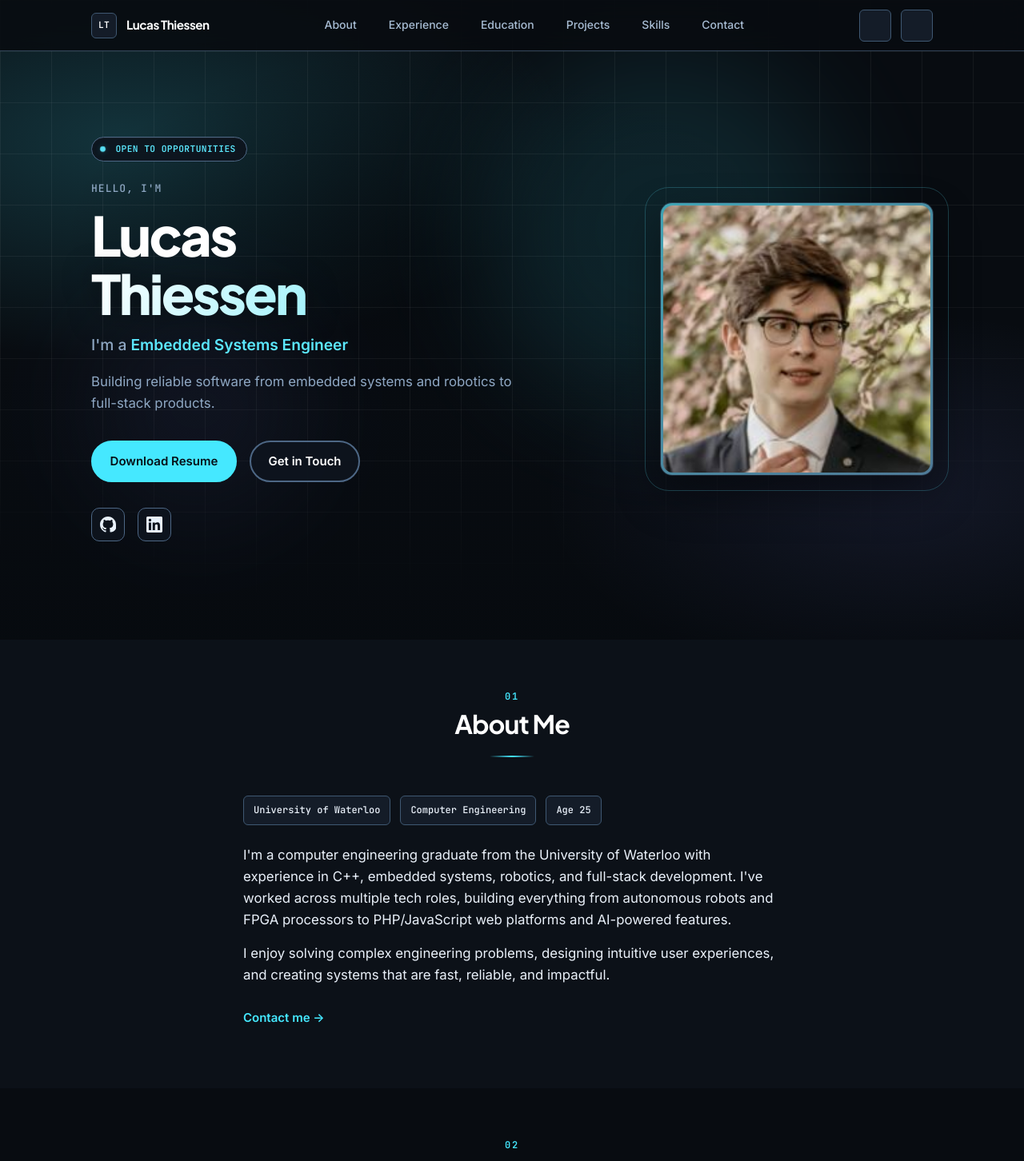
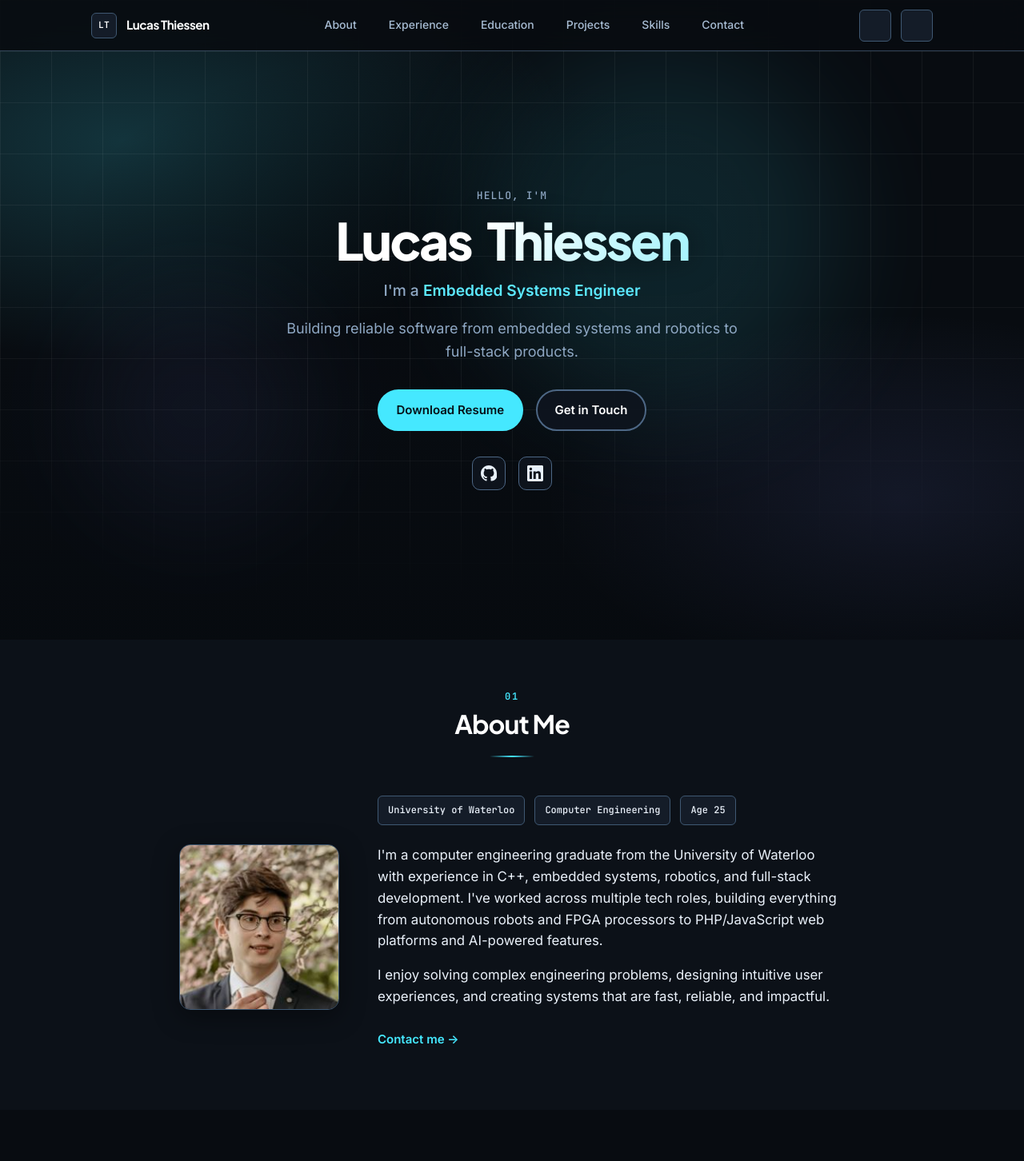
Before and after one commit to lucasthiessen14/lucasthiessen14.github.io, a React (Vite) app: page / in a window 1280 px wide. Shown: the top 1452 px of the page at 80% size. Built offline with nearby package versions, Linux system fonts and the light colour scheme; some icons are missing.

Commit message:
Updated Hero and about me section

```diff
--- a/index.html
+++ b/index.html
@@ -1,5 +1,5 @@
 <!DOCTYPE html>
-<html lang="en">
+<html lang="en" data-theme="dark">
   <head>
     <meta charset="utf-8" />
     <meta name="viewport" content="width=device-width, initial-scale=1, viewport-fit=cover" />
--- a/src/components/sections/AboutSection.tsx
+++ b/src/components/sections/AboutSection.tsx
@@ -1,3 +1,4 @@
+import { siteConfig } from '../../config/site';
 import { SectionTitle } from './SectionTitle';
 import { scrollToSelector } from '../../utils/scroll';
 
@@ -12,7 +13,18 @@ export function AboutSection({ variant = 'page' }: AboutSectionProps) {
   const inner = (
     <>
       {variant === 'page' && <SectionTitle number="01">About Me</SectionTitle>}
-      <div className="about__content reveal">
+      <div className="about__layout reveal">
+        {variant === 'page' && (
+          <div className="about__photo">
+            <img
+              src={siteConfig.profileImage.src}
+              alt="Portrait of Lucas Thiessen"
+              width={siteConfig.profileImage.width}
+              height={siteConfig.profileImage.height}
+            />
+          </div>
+        )}
+        <div className="about__body">
           <ul className="about__stats">
             <li className="about__stat">University of Waterloo</li>
             <li className="about__stat">Computer Engineering</li>
@@ -41,6 +53,7 @@ export function AboutSection({ variant = 'page' }: AboutSectionProps) {
             </a>
           )}
         </div>
+      </div>
     </>
   );
 
--- a/src/components/sections/HeroSection.tsx
+++ b/src/components/sections/HeroSection.tsx
@@ -41,14 +41,13 @@ function HeroPhoto({ placement }: { placement: 'mobile' | 'desktop' }) {
 export function HeroSection({ variant = 'page' }: HeroSectionProps) {
   const { role, isAnimating } = useHeroTagline();
   const isModal = variant === 'modal';
+  const { profileDisplay } = siteConfig;
+  const showPortrait = profileDisplay === 'photo' || profileDisplay === 'initials';
+  const isCentered = profileDisplay === 'none' && !isModal;
 
   const content = (
     <div className="hero__content reveal is-visible">
-      <div className="hero__badge">
-        <span className="hero__badge-dot" aria-hidden="true" />
-        Open to opportunities
-      </div>
-      {!isModal && <HeroPhoto placement="mobile" />}
+      {!isModal && showPortrait && <HeroPhoto placement="mobile" />}
       <p className="hero__greeting">Hello, I&apos;m</p>
       <h1 className="hero__title">
         <span className="hero__title-line">Lucas</span>
@@ -117,7 +116,10 @@ export function HeroSection({ variant = 'page' }: HeroSectionProps) {
   if (isModal) return content;
 
   return (
-    <section className="hero" id="hero">
+    <section
+      className={`hero${isCentered ? ' hero--centered' : ''}`}
+      id="hero"
+    >
       <div className="hero__bg" aria-hidden="true" />
       <div className="hero__grid" aria-hidden="true" />
       <div className="hero__orb hero__orb--1" aria-hidden="true" />
@@ -125,7 +127,7 @@ export function HeroSection({ variant = 'page' }: HeroSectionProps) {
       <div className="hero__inner container">
         <div className="hero__layout">
           {content}
-          {!isModal && <HeroPhoto placement="desktop" />}
+          {!isModal && showPortrait && <HeroPhoto placement="desktop" />}
         </div>
       </div>
     </section>
--- a/src/config/site.ts
+++ b/src/config/site.ts
@@ -1,12 +1,13 @@
-/** How the hero portrait is rendered. Use `initials` until a sharp photo is available. */
-export type ProfileDisplay = 'photo' | 'initials';
+/** How the hero portrait is rendered. */
+export type ProfileDisplay = 'photo' | 'initials' | 'none';
 
 export const siteConfig = {
   /**
    * `photo` — shows profileImage.src (replace with ≥680×680px for best quality).
    * `initials` — styled LT monogram instead of a photo.
+   * `none` — centered text-only hero with no portrait.
    */
-  profileDisplay: 'photo' as ProfileDisplay,
+  profileDisplay: 'none' as ProfileDisplay,
   profileImage: {
     src: '/images/profile_pic.jpg',
     width: 200,
--- a/src/context/ThemeContext.tsx
+++ b/src/context/ThemeContext.tsx
@@ -18,28 +18,39 @@ type ThemeContextValue = {
 const ThemeContext = createContext<ThemeContextValue | null>(null);
 
 export function readStoredTheme(): ColorTheme {
-  const stored = localStorage.getItem(COLOR_THEME_STORAGE_KEY);
-  return stored === 'light' || stored === 'dark' ? stored : 'dark';
+  return localStorage.getItem(COLOR_THEME_STORAGE_KEY) === 'light' ? 'light' : 'dark';
 }
 
-function applyTheme(theme: ColorTheme) {
+function syncTheme(theme: ColorTheme) {
   document.documentElement.setAttribute('data-theme', theme);
-  localStorage.setItem(COLOR_THEME_STORAGE_KEY, theme);
+}
+
+function persistTheme(theme: ColorTheme) {
+  if (theme === 'light') {
+    localStorage.setItem(COLOR_THEME_STORAGE_KEY, 'light');
+  } else {
+    localStorage.removeItem(COLOR_THEME_STORAGE_KEY);
+  }
 }
 
 export function ThemeProvider({ children }: { children: ReactNode }) {
   const [theme, setThemeState] = useState<ColorTheme>(() => readStoredTheme());
 
   useEffect(() => {
-    applyTheme(theme);
+    syncTheme(theme);
   }, [theme]);
 
   const setTheme = useCallback((next: ColorTheme) => {
     setThemeState(next);
+    persistTheme(next);
   }, []);
 
   const toggleTheme = useCallback(() => {
-    setThemeState((prev) => (prev === 'dark' ? 'light' : 'dark'));
+    setThemeState((prev) => {
+      const next = prev === 'dark' ? 'light' : 'dark';
+      persistTheme(next);
+      return next;
+    });
   }, []);
 
   const value = useMemo(
--- a/src/styles/_hero.scss
+++ b/src/styles/_hero.scss
@@ -117,48 +117,6 @@
     }
 }
 
-.hero__badge {
-    display: inline-flex;
-    align-items: center;
-    gap: $space-sm;
-    margin-bottom: $space-lg;
-    padding: 0.35rem 0.85rem 0.35rem 0.65rem;
-    font-family: $font-mono;
-    font-size: 0.7rem;
-    font-weight: 600;
-    letter-spacing: 0.04em;
-    text-transform: uppercase;
-    color: var(--hero-accent);
-    background: var(--hero-surface);
-    border: 1px solid var(--hero-border);
-    border-radius: $radius-full;
-    box-shadow: 0 1px 0 color-mix(in srgb, var(--hero-heading) 6%, transparent) inset;
-}
-
-.hero__badge-dot {
-    width: 7px;
-    height: 7px;
-    border-radius: 50%;
-    background: var(--hero-accent);
-    box-shadow: 0 0 10px var(--accent-glow);
-
-    @media (prefers-reduced-motion: no-preference) {
-        animation: hero-pulse 2.4s ease-in-out infinite;
-    }
-}
-
-@keyframes hero-pulse {
-    0%,
-    100% {
-        opacity: 1;
-        transform: scale(1);
-    }
-    50% {
-        opacity: 0.55;
-        transform: scale(0.92);
-    }
-}
-
 .hero__greeting {
     font-family: $font-mono;
     font-size: 0.8125rem;
@@ -181,7 +139,11 @@
     margin-bottom: $space-md;
 
     @media (min-width: $bp-lg) {
-        align-items: flex-start;
+        flex-direction: row;
+        flex-wrap: wrap;
+        align-items: baseline;
+        justify-content: flex-start;
+        gap: 0.3em;
     }
 }
 
@@ -386,6 +348,45 @@
     -webkit-text-fill-color: transparent;
 }
 
+.hero--centered {
+    .hero__layout {
+        display: flex;
+        justify-content: center;
+    }
+
+    .hero__content {
+        text-align: center;
+        max-width: 42rem;
+        margin: 0 auto;
+    }
+
+    .hero__title {
+        align-items: baseline;
+    }
+
+    .hero__subtitle {
+        margin-left: auto;
+        margin-right: auto;
+    }
+
+    .hero__cta,
+    .hero__social {
+        justify-content: center;
+    }
+
+    @media (min-width: $bp-lg) {
+        .hero__title {
+            font-size: clamp(2.75rem, 5vw, 4.5rem);
+            justify-content: center;
+        }
+
+        .hero__subtitle {
+            font-size: 1.125rem;
+            max-width: 36rem;
+        }
+    }
+}
+
 @media (max-width: ($bp-lg - 0.02px)) {
     .hero__layout {
         gap: $space-md;
@@ -442,12 +443,6 @@
         flex-direction: column;
         align-items: center;
         gap: $space-md;
-    }
-
-    .hero__badge {
-        margin-bottom: 0;
-        font-size: 0.625rem;
-        padding: 0.28rem 0.7rem 0.28rem 0.5rem;
     }
 
     .hero__visual--mobile {
--- a/src/styles/_sections.scss
+++ b/src/styles/_sections.scss
@@ -1,9 +1,31 @@
 @use 'variables' as *;
 
 // About
-.about__content {
-    max-width: 42rem;
+.about__layout {
+    display: grid;
+    gap: $space-xl;
+    align-items: center;
+    max-width: 52rem;
     margin: 0 auto;
+}
+
+.about__photo {
+    justify-self: center;
+    width: 100%;
+    max-width: 200px;
+
+    img {
+        display: block;
+        width: 100%;
+        height: auto;
+        border-radius: $radius-lg;
+        border: 1px solid var(--border);
+        box-shadow: var(--shadow);
+    }
+}
+
+.about__body {
+    min-width: 0;
 }
 
 .about__stats {
@@ -27,6 +49,17 @@
 .about__text {
     color: var(--text);
     font-size: 1.05rem;
+}
+
+@media (min-width: $bp-lg) {
+    .about__layout {
+        grid-template-columns: minmax(180px, 200px) 1fr;
+        gap: $space-2xl;
+    }
+
+    .about__photo {
+        justify-self: end;
+    }
 }
 
 @media (max-width: $bp-md) {
```
Lines whose indentation alone changed are shown as unchanged.
